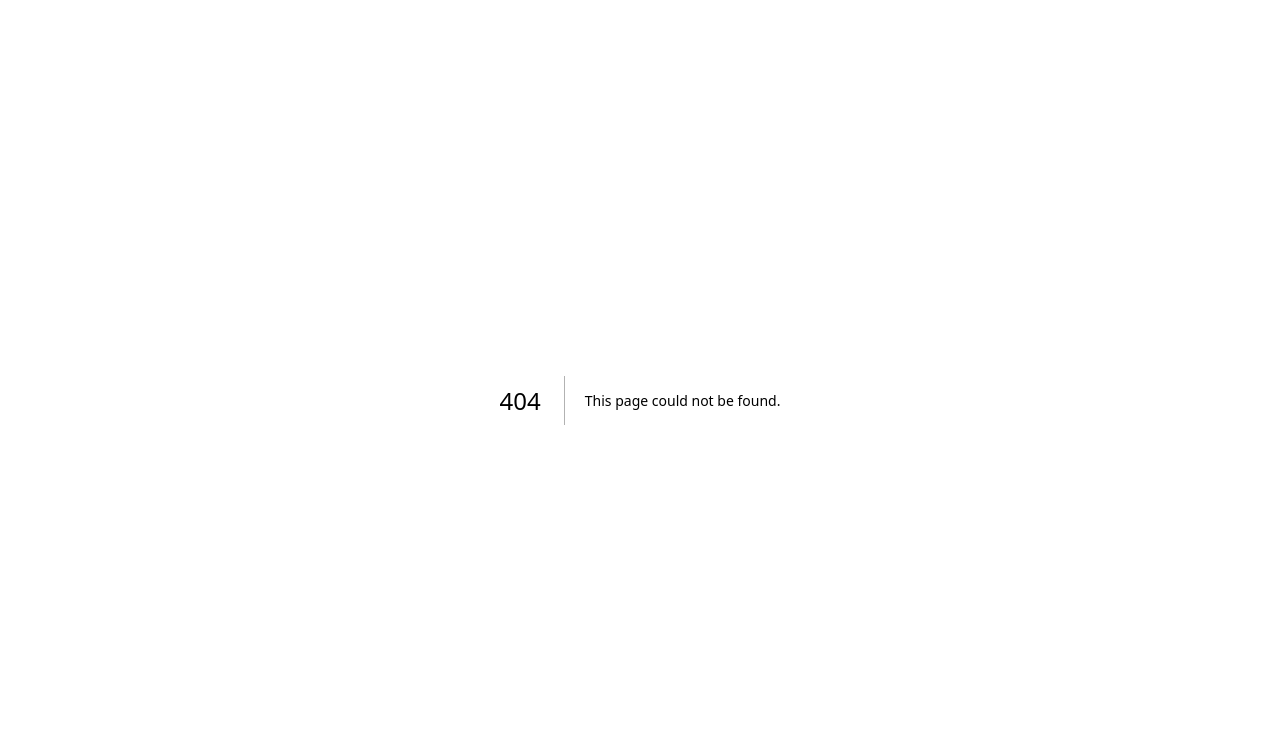
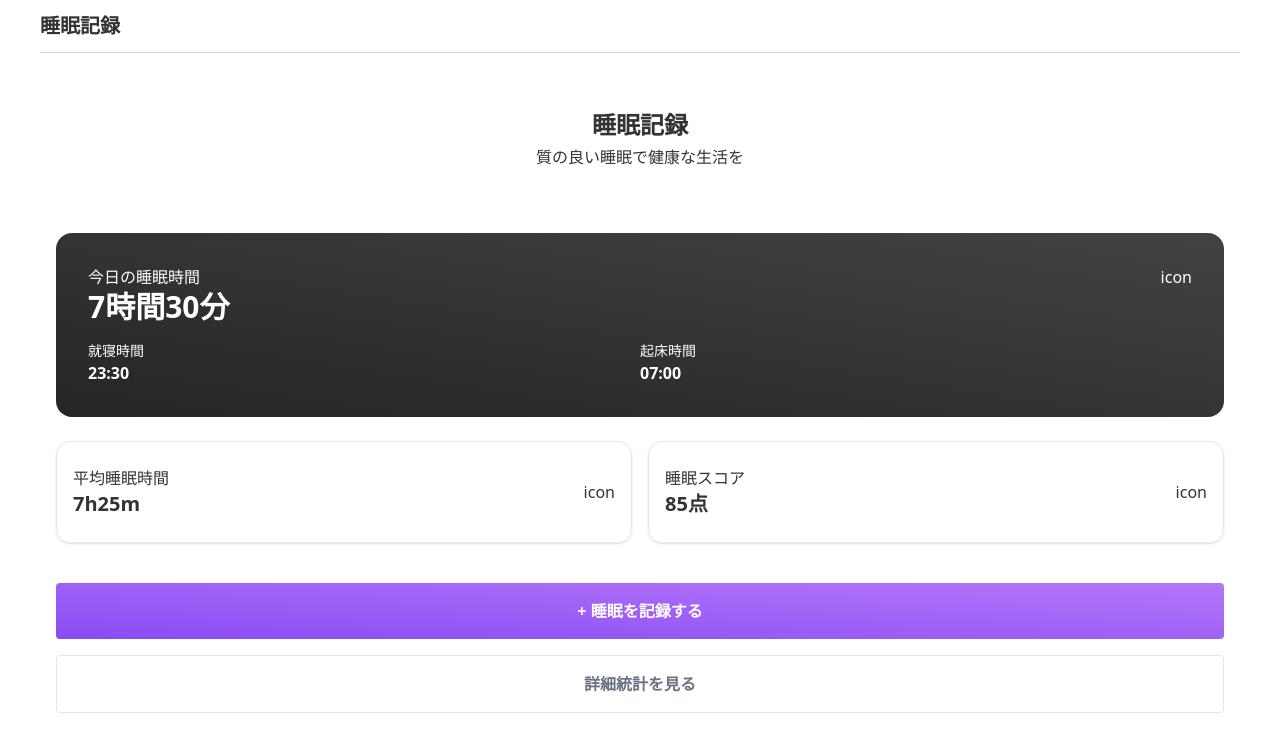
Before and after one commit to kandalog/sleep, a Next.js app: page /home in a window 1280 px wide. Before the commit this address had no page. Shown: the top 752 px of the page. Built offline with nearby package versions, Linux system fonts and the light colour scheme.

Commit message:
feat: 睡眠ダッシュボードの雛形を作成

```diff
--- /dev/null
+++ b/app/(home)/home/layout.tsx
@@ -0,0 +1,5 @@
+import React from "react";
+
+export default function Layout({ children }: { children: React.ReactNode }) {
+  return <div className="max-w-[1200px] mx-auto">{children}</div>;
+}
--- /dev/null
+++ b/app/(home)/home/page.tsx
@@ -0,0 +1,75 @@
+import React from "react";
+
+const Home = () => {
+  return (
+    <>
+      {/* ヘッダー */}
+      <header className="py-3 border-b border-gray-300">
+        <h1 className="text-xl font-bold">睡眠記録</h1>
+        {/* ハンバーガーメニュー */}
+        <nav></nav>
+      </header>
+
+      {/* キャッチコピー */}
+      <div className="mt-8 py-6 px-4">
+        <h2 className="text-center font-bold text-2xl">睡眠記録</h2>
+        <p className="text-center mt-1">質の良い睡眠で健康な生活を</p>
+      </div>
+
+      {/* 睡眠情報カード */}
+      <div className="mt-10 mx-4 bg-linear-to-tr from-[#232526] to-[#414345] rounded-2xl p-8 text-white">
+        {/* トップ */}
+        <div className="flex">
+          <div>
+            <p>今日の睡眠時間</p>
+            <p className="font-bold text-3xl">7時間30分</p>
+          </div>
+          <div className="ml-auto">icon</div>
+        </div>
+        {/* ボトム */}
+        <div className="mt-4 grid grid-cols-6">
+          <div className="col-span-3">
+            <p className="text-sm">就寝時間</p>
+            <p className="font-bold">23:30</p>
+          </div>
+          <div>
+            <p className="whitespace-nowrap text-sm">起床時間</p>
+            <p className="font-bold">07:00</p>
+          </div>
+        </div>
+      </div>
+
+      {/* 平均睡眠時間 */}
+      <div className="py-6 px-4 flex space-x-4 justify-center">
+        <div className="border flex items-center justify-between flex-1 rounded-xl shadow-sm bg-white/70 backdrop-blur-md py-6 px-4">
+          <div>
+            <p>平均睡眠時間</p>
+            <p className="font-bold text-xl">7h25m</p>
+          </div>
+          <div>icon</div>
+        </div>
+
+        {/* 睡眠スコア */}
+        <div className="border flex items-center justify-between flex-1 rounded-xl shadow-sm bg-white/70 backdrop-blur-md py-6 px-4">
+          <div>
+            <p>睡眠スコア</p>
+            <p className="font-bold text-xl">85点</p>
+          </div>
+          <div>icon</div>
+        </div>
+      </div>
+
+      {/* ボタン系 */}
+      <div className="py-4 px-4">
+        <button className="w-full bg-linear-to-tr from-[#8A4AF3] to-[#B676F8] text-white rounded py-4 font-bold cursor-pointer">
+          + 睡眠を記録する
+        </button>
+        <button className="w-full bg-white border border-solid border-gray-200 mt-4 text-gray-500 rounded py-4 font-bold cursor-pointer">
+          詳細統計を見る
+        </button>
+      </div>
+    </>
+  );
+};
+
+export default Home;
```
